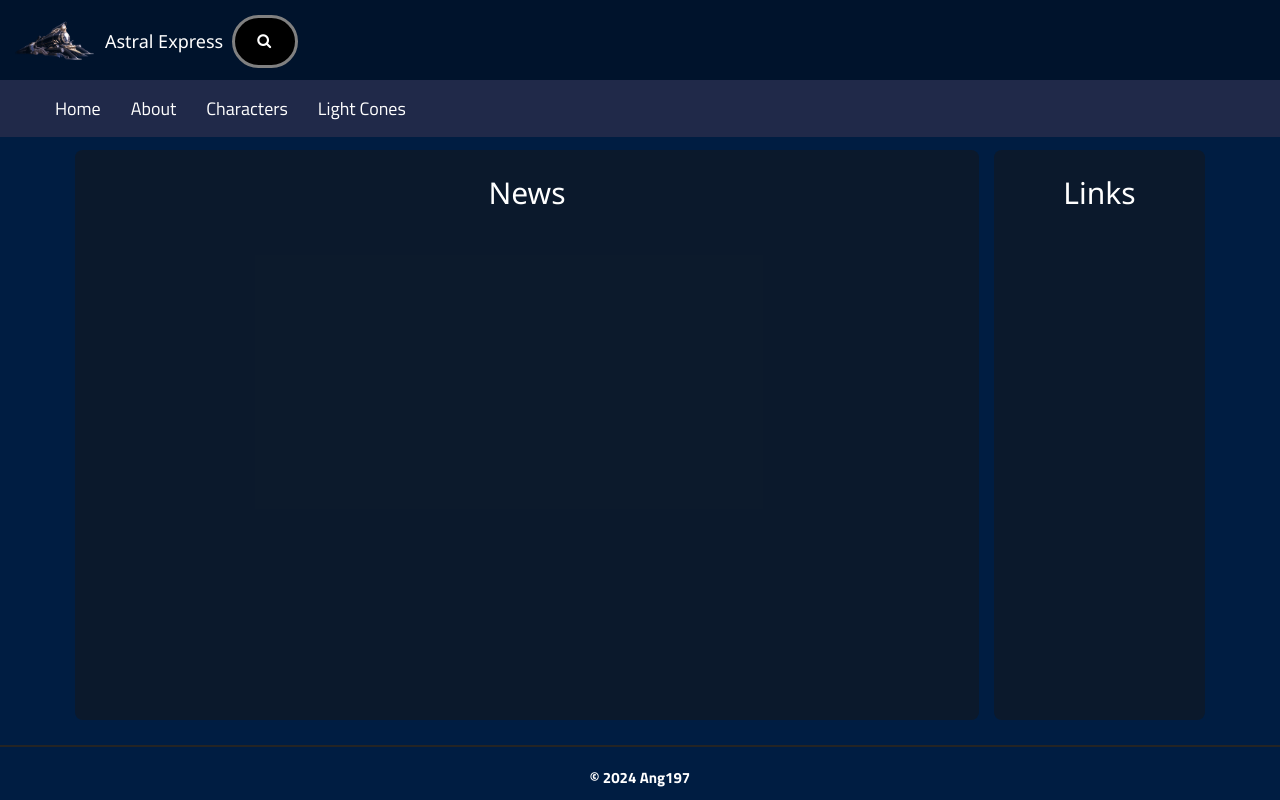
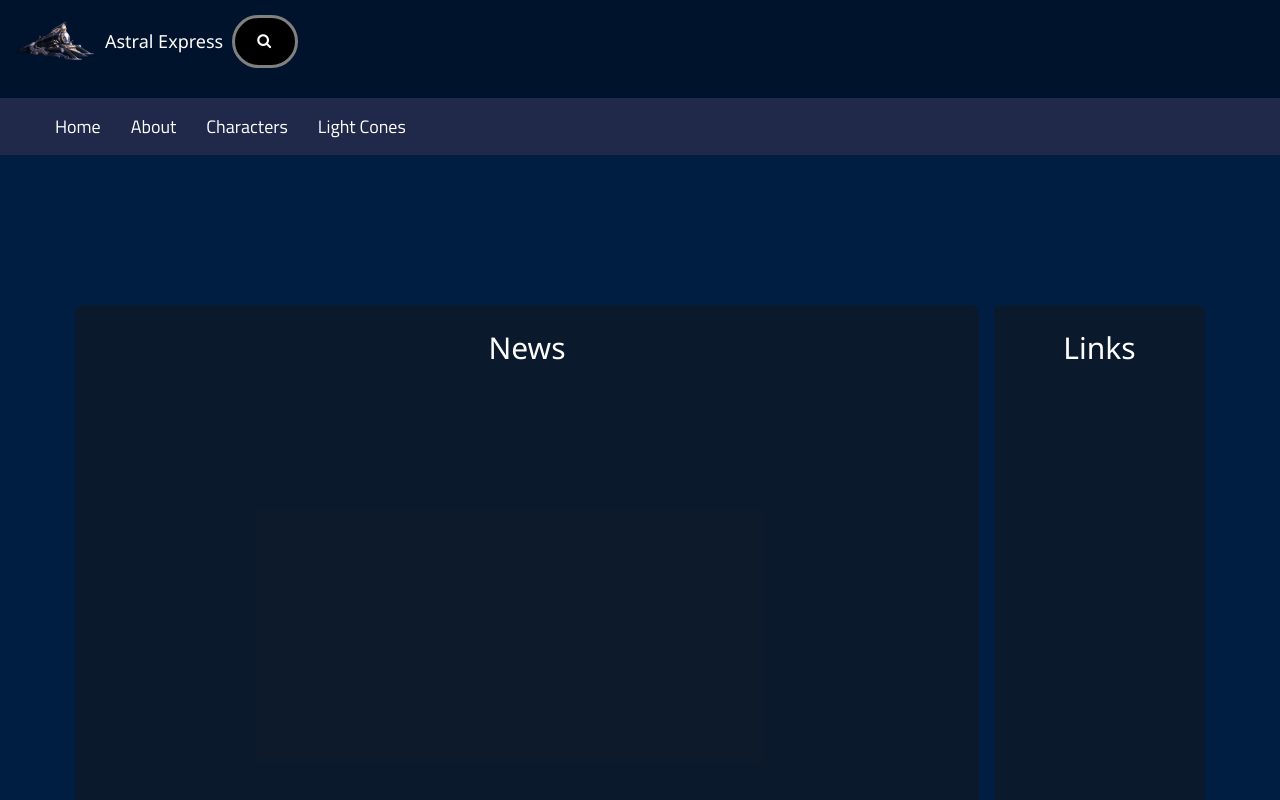
Before and after one commit to Ang197/astral-express, a React (Vite) app: page / in a window 1280 px wide. Shown: the top 800 px of the page. Built offline with nearby package versions, Linux system fonts and the light colour scheme.

Commit message:
Changed tab icon and header position

```diff
--- a/index.html
+++ b/index.html
@@ -2,7 +2,7 @@
 <html lang="en">
   <head>
     <meta charset="UTF-8" />
-    <link rel="icon" type="image/svg+xml" href="/vite.svg" />
+    <link rel="icon" type="image/svg+xml" href="/hsr-icon.png" />
     <meta name="viewport" content="width=device-width, initial-scale=1.0" />
     <link rel="stylesheet" href="https://www.w3schools.com/w3css/4/w3.css">
     <link rel="stylesheet" href="https://fonts.googleapis.com/css2?family=Material+Symbols+Outlined:opsz,wght,FILL,GRAD@20..48,100..700,0..1,-50..200" />
--- a/src/style/nav.css
+++ b/src/style/nav.css
@@ -8,7 +8,6 @@
 .header .headerTop{
     display: flex;
     align-items: center;
-    position: fixed;
     width: 100%;
     padding: 1rem 0rem 2rem 1rem;
     background-color: var(--headerColor);
@@ -25,7 +24,6 @@
 .headerNavbar {
     display: flex;
     width: 100%;
-    position: fixed;
     background-color: var(--mainColor);
     color: var(--textColor);
     top: 5.3rem;
```
Also changed, not shown: public/hsr-icon.png (added).
